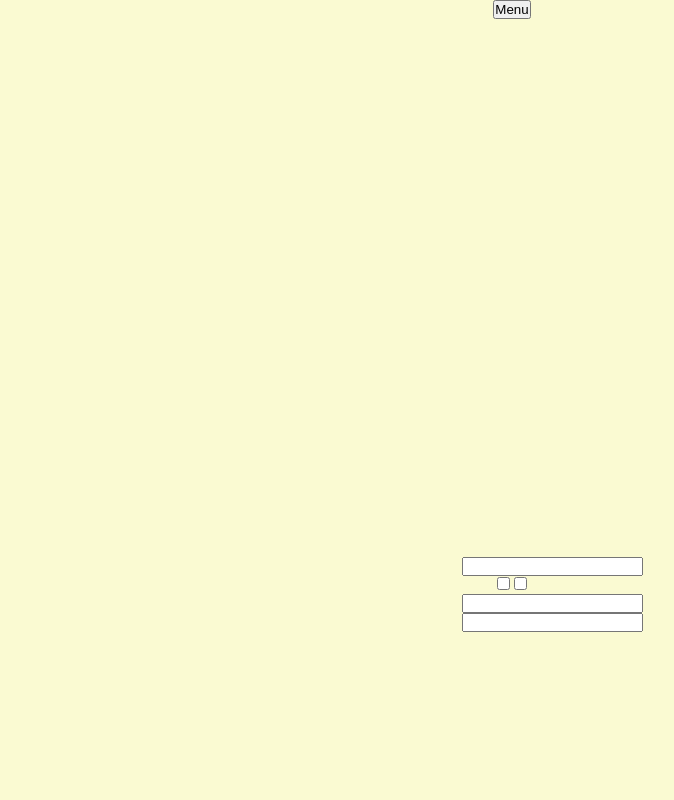
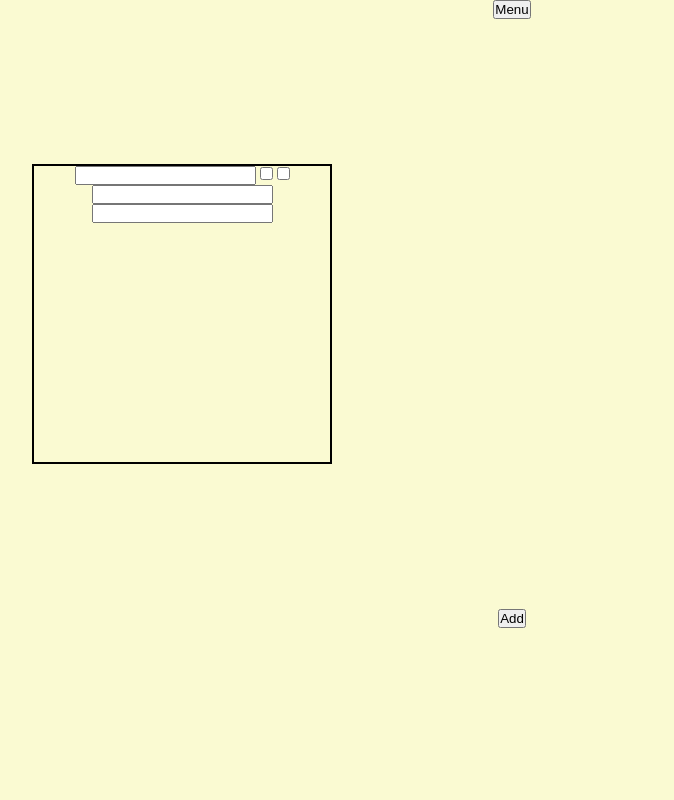
Before and after one commit to Demarcus3456/Planner-Sage, a plain HTML site: page fun/index.html in a window 1280 px wide. Both pictures are taken after a click on the button "Add". Shown: the top 800 px of the page, without its empty margins (128-802 px from the left). Drawn offline with nearby package versions, Linux system fonts and the light colour scheme.

Commit message:
add menu

```diff
--- a/fun/style.css
+++ b/fun/style.css
@@ -71,6 +71,8 @@ img {
 
 /* Settings */
 .settings {
-    margin: 42% auto;
-    width: 100px;
+    margin: 145px 160px;
+    border: 2px solid black;
+    width: 300px;
+    height: 300px;
 }
```
